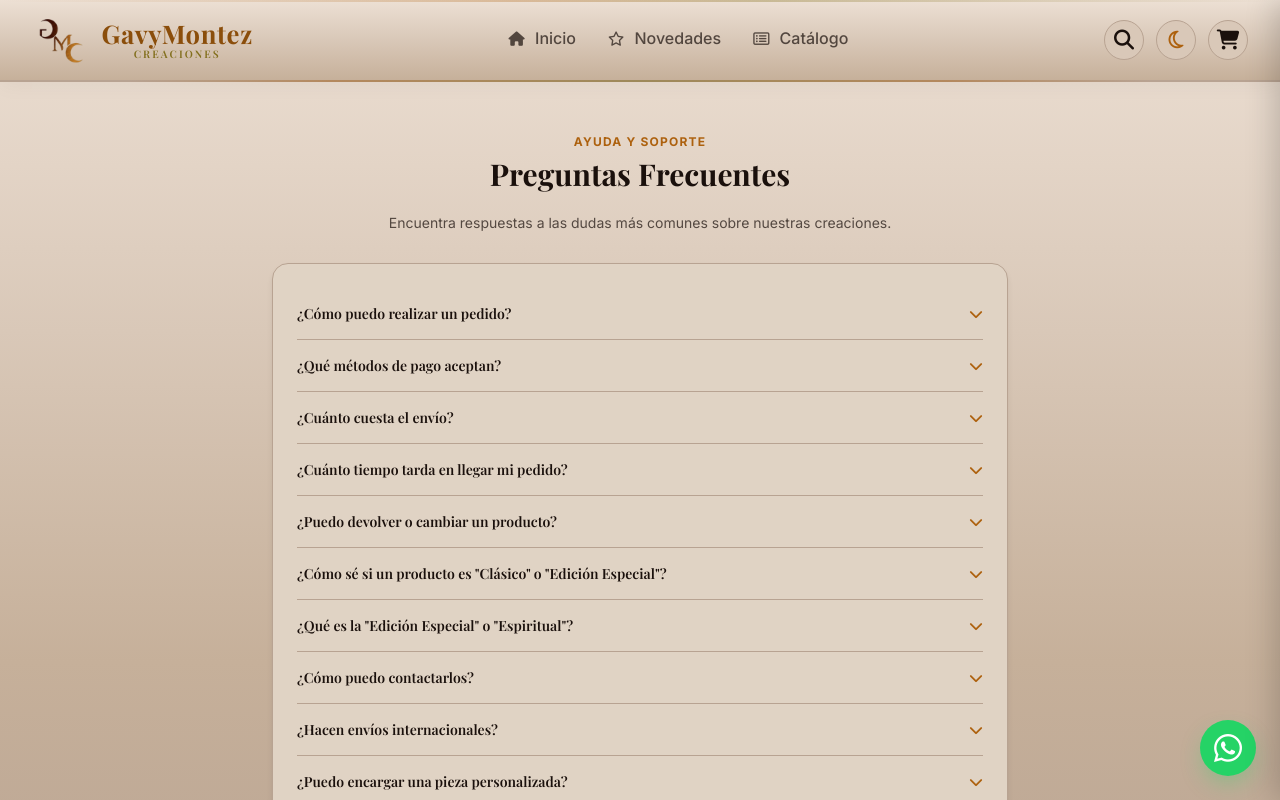
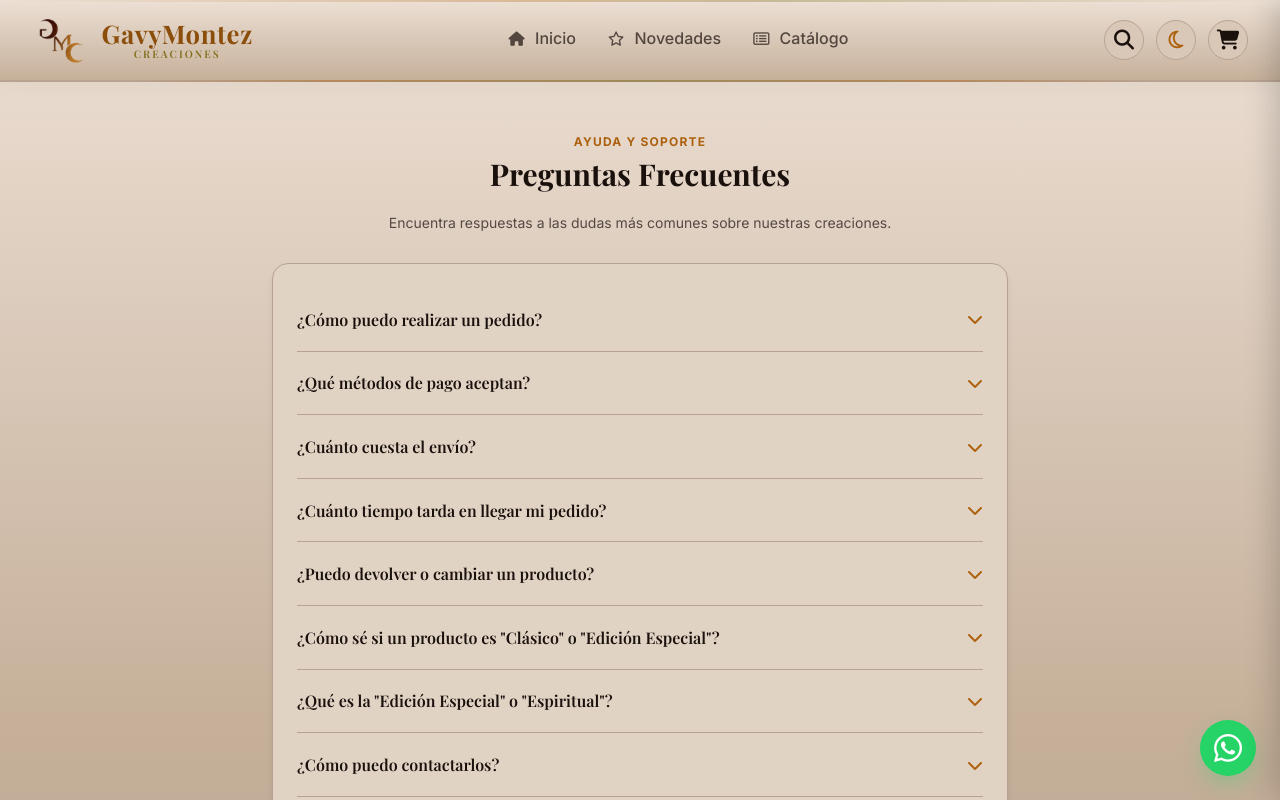
Before and after one commit to ernest0ale/GavyMontez-Creaciones, a Next.js app: page /preguntas-frecuentes in a window 1280 px wide. Shown: the top 800 px of the page. Built offline with nearby package versions, Linux system fonts and the light colour scheme; a web font is replaced by a local one.

Commit message:
Update faq

```diff
--- a/src/app/preguntas-frecuentes/page.js
+++ b/src/app/preguntas-frecuentes/page.js
@@ -156,26 +156,22 @@ export default function PreguntasFrecuentesPage() {
             {faqs.map((faq, index) => (
               <div
                 key={index}
-                className="faq-item border-b last:border-b-0 py-2"
+                className="faq-item"
                 style={{ borderColor: 'var(--border)' }}
               >
                 <button
                   onClick={() => toggleFaq(index)}
-                  className="faq-question w-full py-2 md:py-3 bg-none border-none flex justify-between items-center cursor-pointer font-serif font-semibold text-sm md:text-base text-left text-[var(--text-primary)] transition-all hover:text-[var(--accent)]"
+                  className={`faq-question ${openIndex === index ? 'open' : ''}`}
+                  style={{ color: 'var(--text-primary)' }}
                 >
                   <span>{faq.pregunta}</span>
                   <i
-                    className={`fa-solid fa-chevron-down transition-transform duration-300 ${
-                      openIndex === index ? 'rotate-180' : ''
-                    }`}
+                    className="fa-solid fa-chevron-down"
                     style={{ color: 'var(--accent)' }}
                   ></i>
                 </button>
                 <div
-                  className={`faq-answer overflow-hidden transition-all duration-300 ease-in-out ${
-                    openIndex === index ? 'max-h-[500px] py-2 md:py-3' : 'max-h-0 py-0'
-                  }`}
-                  style={{ color: 'var(--text-primary)', opacity: 0.8, lineHeight: 1.7 }}
+                  className={`faq-answer ${openIndex === index ? 'open' : ''}`}
                 >
                   {faq.respuesta}
                 </div>
```
